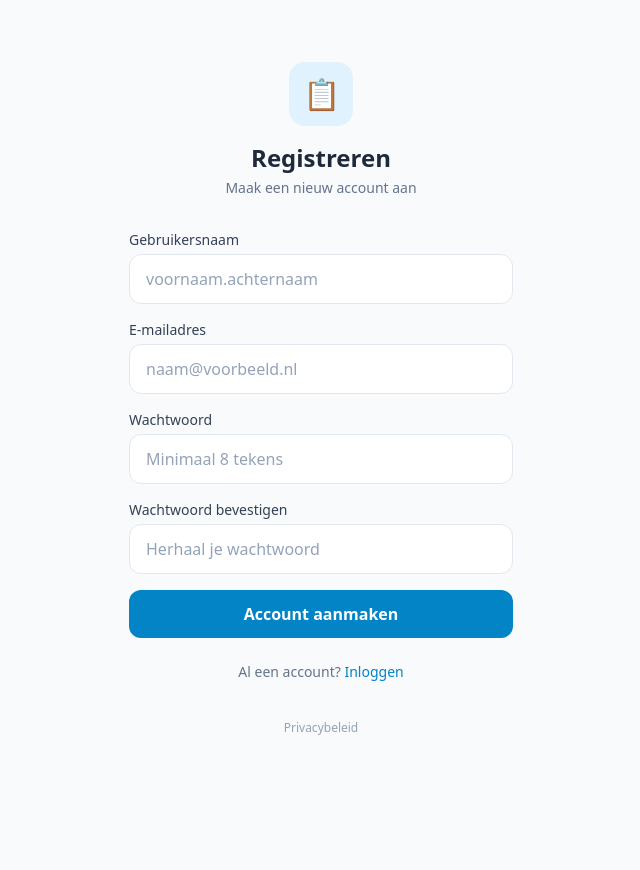
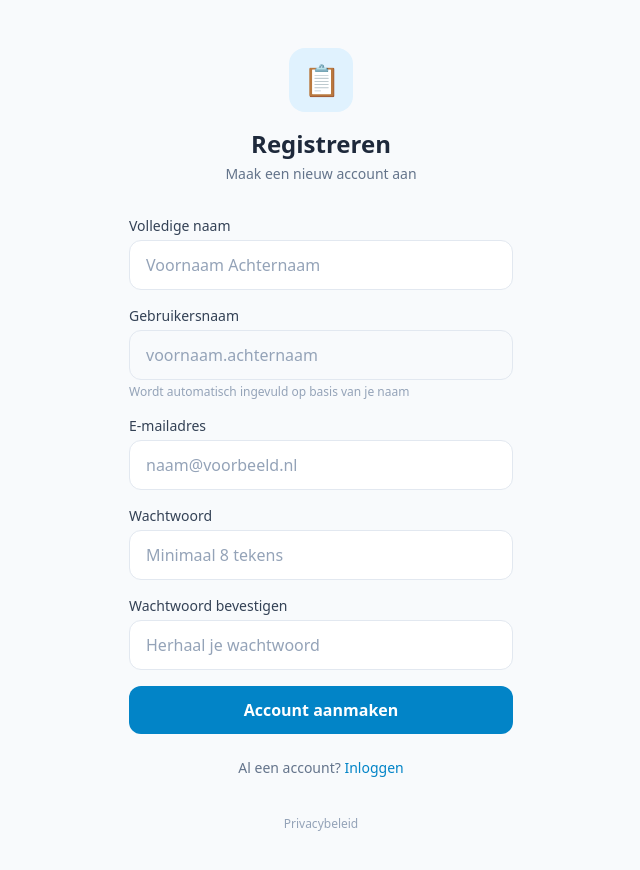
Before and after one commit to HarmenHH/TeamSync, a React (Vite) app: page / in a window 1280 px wide. Both pictures are taken after a click on the button "Registreer". Shown: the top 870 px of the page, without its empty margins (319-959 px from the left). Before the commit the page ends 800 px from the top, so only its background shows below. Built offline with nearby package versions, Linux system fonts and the light colour scheme; no server answers.

Commit message:
Update RegisterScreen.jsx

```diff
--- a/src/components/auth/RegisterScreen.jsx
+++ b/src/components/auth/RegisterScreen.jsx
@@ -3,6 +3,7 @@ import { useAuth } from '../../context/AuthContext.jsx';
 
 export default function RegisterScreen({ onGoLogin, onShowPrivacy }) {
   const { register } = useAuth();
+  const [fullName, setFullName] = useState('');
   const [username, setUsername] = useState('');
   const [email, setEmail] = useState('');
   const [password, setPassword] = useState('');
@@ -11,11 +12,23 @@ export default function RegisterScreen({ onGoLogin, onShowPrivacy }) {
   const [success, setSuccess] = useState(false);
   const [loading, setLoading] = useState(false);
 
+  // Auto-genereer gebruikersnaam uit naam
+  const handleNameChange = (value) => {
+    setFullName(value);
+    const generated = value
+      .trim()
+      .split(/\s+/)
+      .filter(word => word.length > 0)
+      .map(word => word.charAt(0).toUpperCase() + word.slice(1).toLowerCase())
+      .join('.');
+    setUsername(generated);
+  };
+
   const handleSubmit = async (e) => {
     e.preventDefault();
     setError('');
 
-    if (!username.trim() || !email.trim() || !password || !confirmPassword) {
+    if (!fullName.trim() || !username.trim() || !email.trim() || !password || !confirmPassword) {
       setError('Vul alle velden in.');
       return;
     }
@@ -41,7 +54,7 @@ export default function RegisterScreen({ onGoLogin, onShowPrivacy }) {
     }
 
     setLoading(true);
-    const result = await register(username.trim().toLowerCase(), email.trim().toLowerCase(), password);
+    const result = await register(username.trim().toLowerCase(), email.trim().toLowerCase(), password, fullName.trim());
     if (result.error) {
       setError(result.error);
     } else {
@@ -86,6 +99,22 @@ export default function RegisterScreen({ onGoLogin, onShowPrivacy }) {
 
         {/* Formulier */}
         <form onSubmit={handleSubmit} className="space-y-4">
+          {/* Naam veld (nieuw) */}
+          <div>
+            <label className="block text-sm font-medium text-slate-700 mb-1">
+              Volledige naam
+            </label>
+            <input
+              type="text"
+              value={fullName}
+              onChange={(e) => handleNameChange(e.target.value)}
+              placeholder="Voornaam Achternaam"
+              autoCapitalize="words"
+              className="w-full px-4 py-3 rounded-xl border border-slate-200 bg-white text-slate-800 placeholder-slate-400 focus:outline-none focus:ring-2 focus:ring-sky-500 focus:border-transparent transition"
+            />
+          </div>
+
+          {/* Gebruikersnaam (auto-gegenereerd) */}
           <div>
             <label className="block text-sm font-medium text-slate-700 mb-1">
               Gebruikersnaam
@@ -97,8 +126,9 @@ export default function RegisterScreen({ onGoLogin, onShowPrivacy }) {
               placeholder="voornaam.achternaam"
               autoCapitalize="none"
               autoCorrect="off"
-              className="w-full px-4 py-3 rounded-xl border border-slate-200 bg-white text-slate-800 placeholder-slate-400 focus:outline-none focus:ring-2 focus:ring-sky-500 focus:border-transparent transition"
+              className="w-full px-4 py-3 rounded-xl border border-slate-200 bg-slate-50 text-slate-800 placeholder-slate-400 focus:outline-none focus:ring-2 focus:ring-sky-500 focus:border-transparent transition"
             />
+            <p className="text-xs text-slate-400 mt-1">Wordt automatisch ingevuld op basis van je naam</p>
           </div>
 
           <div>
```
